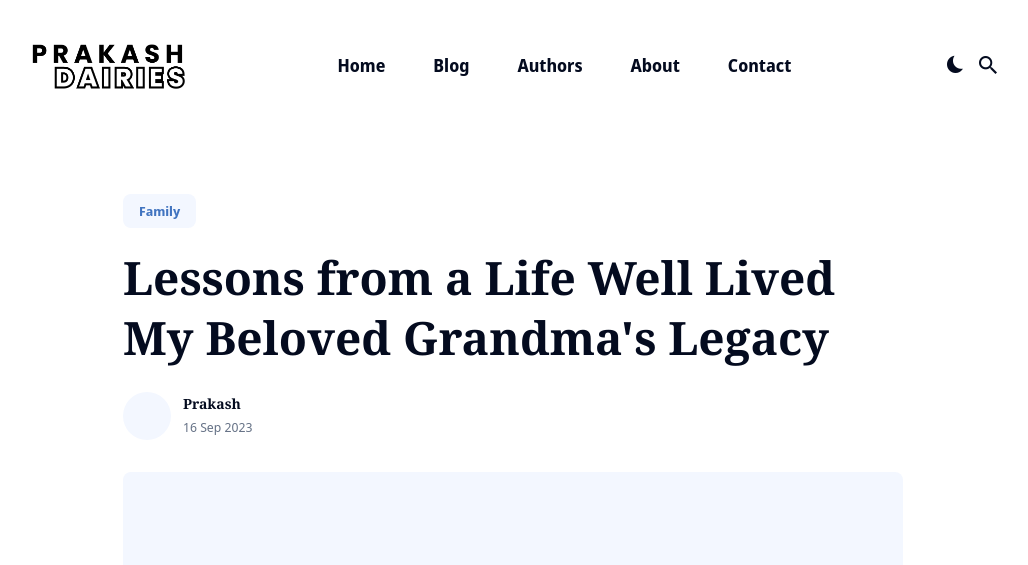
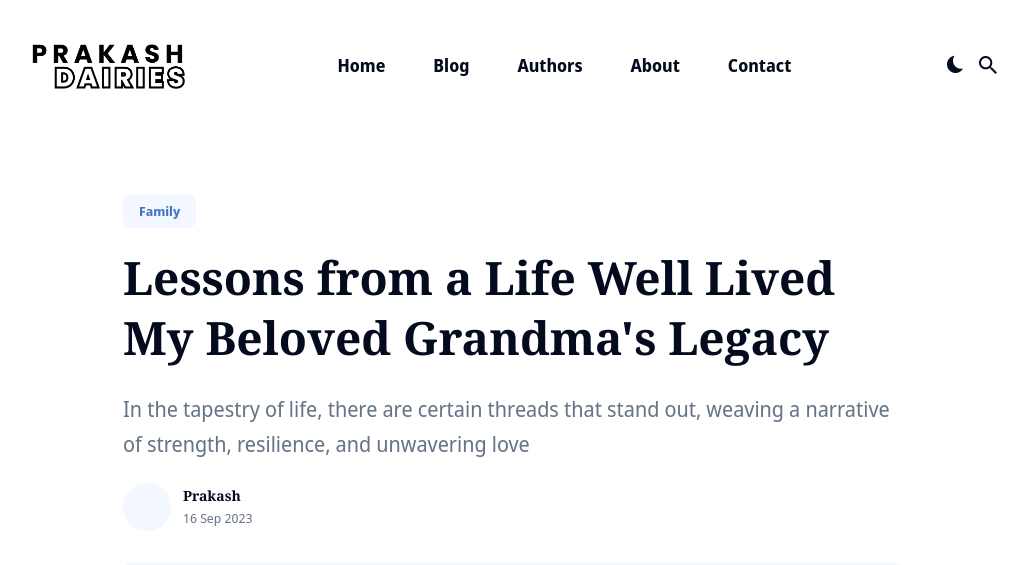
Before and after one commit to PrakasRavichandran/dairy-blog, a Jekyll site: the page built from _posts/2013-09-16-lessons-from-a-life-well-lived-my-beloved-grandma's-legacy.md, in a window 1280 px wide and 900 px high. Shown: the top 565 px of the window, without its empty margins (127-1155 px from the left). Built offline with Jekyll 4.4.1, drawn with Linux system fonts in a browser that asks for light colours; nearby versions of some CDN libraries.

Commit message:
Update 2013-09-16-lessons-from-a-life-well-lived-my-beloved-grandma's-legacy.md

```diff
--- a/_posts/2013-09-16-lessons-from-a-life-well-lived-my-beloved-grandma's-legacy.md
+++ b/_posts/2013-09-16-lessons-from-a-life-well-lived-my-beloved-grandma's-legacy.md
@@ -1,7 +1,7 @@
 ---
 layout: post
 title:  "Lessons from a Life Well Lived My Beloved Grandma's Legacy"
-description:
+description: In the tapestry of life, there are certain threads that stand out, weaving a narrative of strength, resilience, and unwavering love
 date:   2023-09-16 12:30:35 +0300
 author: prakash
 image: '/images/24.jpg'
```
